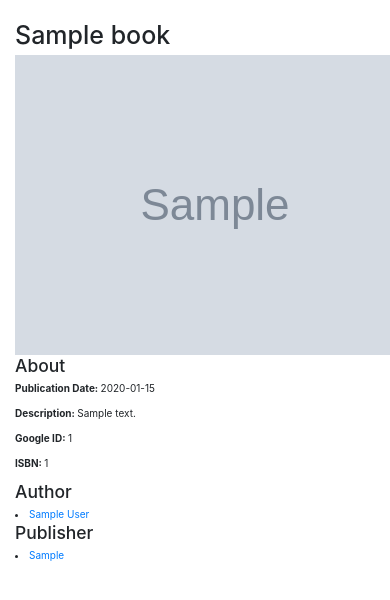
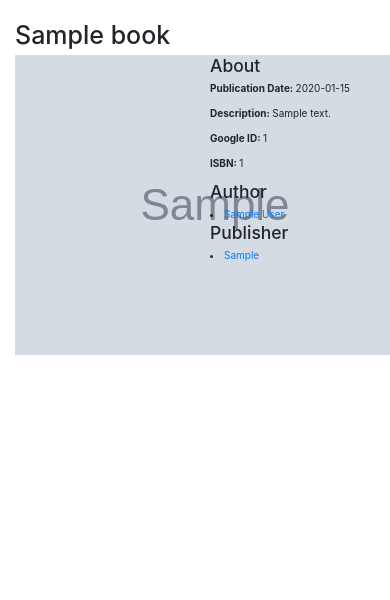
Before and after one commit to myttins/cs329e-idb, a Flask app: a page that uses templates/eachbook.html in a window 390 px wide; the page is wider, and only the part inside the window is pictured. Shown: the part 106-706 px from the top of that part. Run offline with Flask 2, Linux system fonts and the light colour scheme; tables that the repository leaves empty hold one stand-in row (values such as "Sample post"); grey boxes marked "Sample" are stand-in pictures; parts of the project's set-up code (start-up, migrations or seed data) failed here and were passed over; some libraries are stand-ins or nearby versions.

Commit message:
Edit formating

```diff
--- a/templates/about.html
+++ b/templates/about.html
@@ -46,6 +46,8 @@
 	</nav>
 
 <h1 style="text-align: center;"><strong>About</strong></h1>
+
+<div class = "container"
 
 	<p style="text-align: center;"><strong>Total Commits</strong>: 101</p>
 	<p style="text-align: center;"><strong>Total issues</strong>: 45</p>
@@ -111,6 +113,8 @@
 	<p style="text-align: center;"><strong>Git/Gitlab</strong></p>
 	<p style="text-align: center;"><strong>Slack</strong></p>
 
+</div>
+
 	<script type="text/javascript">
 	var btn = document.getElementById("submit_btn");
 
--- a/templates/eachbook.html
+++ b/templates/eachbook.html
@@ -51,8 +51,8 @@
 	<div class="container">
 		<h1>{{book.title}}</h1>
 		<div class="row">
-			<div class="col-sm-6"><img src={{book.image_url}}></div>
-			<div class="col-sm-6">
+			<div class="col-6"><img src={{book.image_url}}></div>
+			<div class="col-6">
 
 				<h3>About</h3>
 				<p><strong>Publication Date: </strong>{{book.publication_date}}</p>
--- a/templates/index.html
+++ b/templates/index.html
@@ -47,7 +47,7 @@
 
 
 <div class="row no-gutters">
-	<div class="col-10">
+	<div class="col-12">
 		<img src= "/static/images/books.jpg" class="img-responsive">
 	</div>
 </div>
```
Lines whose indentation alone changed are shown as unchanged.
